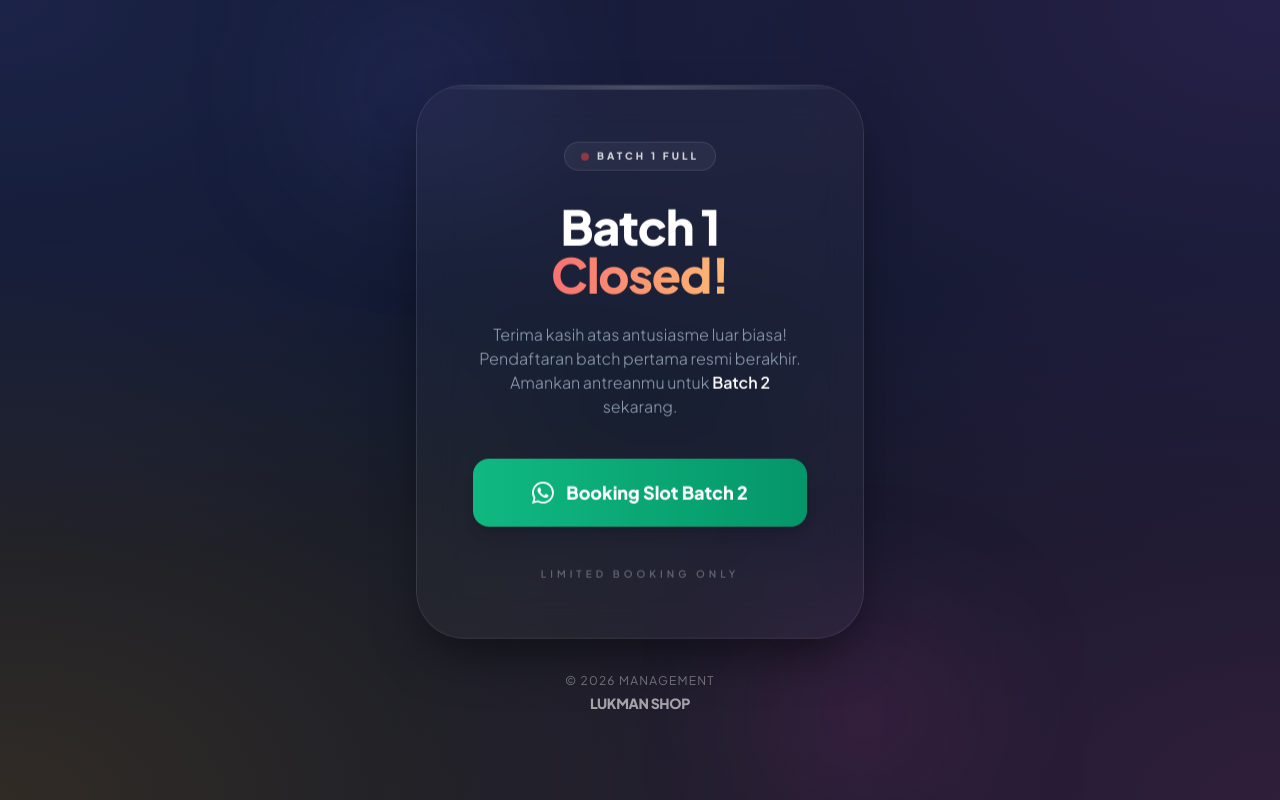
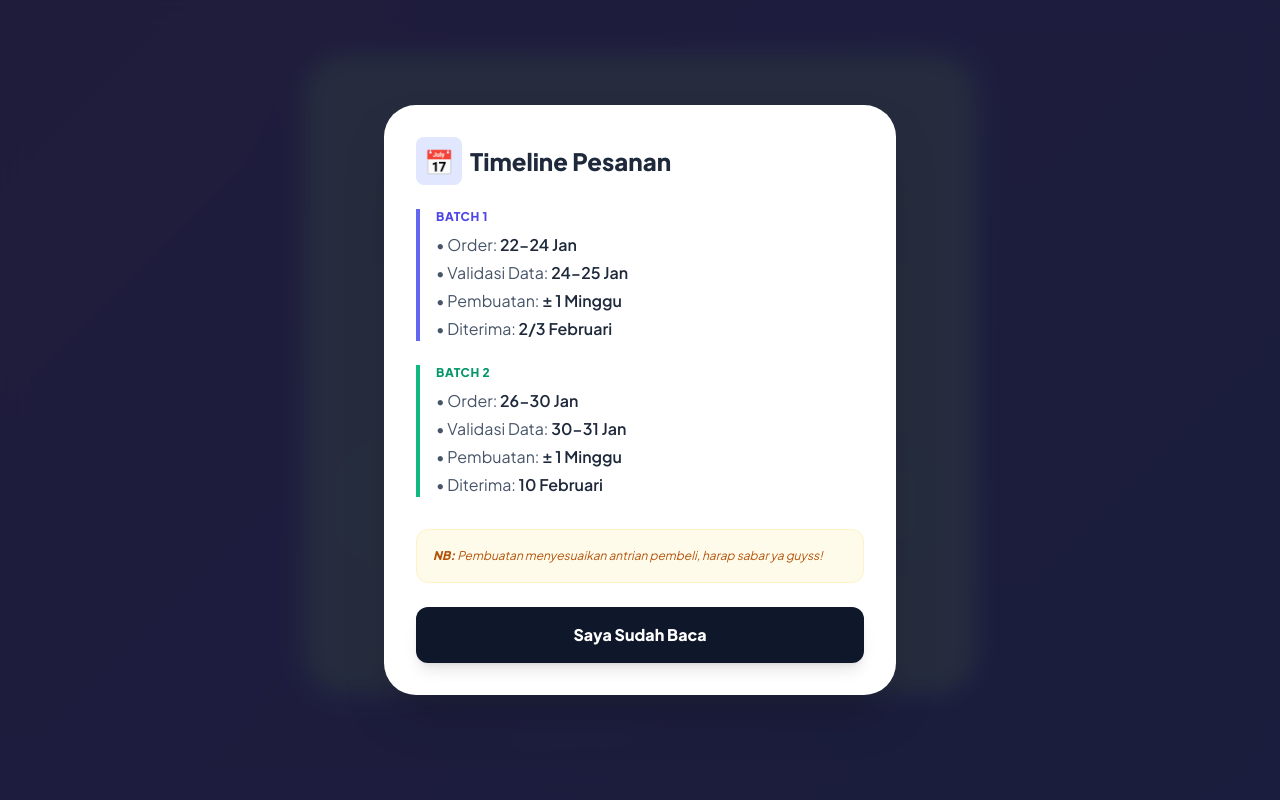
Before and after one commit to Rentalhtkraksaan/uki-tutup, a plain HTML site: page index.html in a window 1280 px wide. Drawn offline with nearby package versions, Linux system fonts and the light colour scheme.

Commit message:
Update index.html

```diff
--- a/index.html
+++ b/index.html
@@ -3,93 +3,174 @@
 <head>
     <meta charset="UTF-8">
     <meta name="viewport" content="width=device-width, initial-scale=1.0">
-    <title>Batch 1 Closed - Booking Batch 2</title>
+    <title>Informasi Pesanan - Batch 2 Segera Hadir</title>
     <script src="https://cdn.tailwindcss.com"></script>
-    <link href="https://fonts.googleapis.com/css2?family=Plus+Jakarta+Sans:wght@300;400;600;800&display=swap" rel="stylesheet">
+    <link href="https://fonts.googleapis.com/css2?family=Plus+Jakarta+Sans:wght@400;600;800&display=swap" rel="stylesheet">
     <style>
-        body {
-            font-family: 'Plus Jakarta Sans', sans-serif;
-            background-color: #0f172a;
+        body { font-family: 'Plus Jakarta Sans', sans-serif; overflow: hidden; }
+        .glass {
+            background: rgba(255, 255, 255, 0.95);
+            backdrop-filter: blur(10px);
+            border: 1px solid rgba(255, 255, 255, 0.2);
         }
-        .glass {
-            background: rgba(255, 255, 255, 0.03);
-            backdrop-filter: blur(20px);
-            border: 1px solid rgba(255, 255, 255, 0.1);
-            box-shadow: 0 25px 50px -12px rgba(0, 0, 0, 0.5);
+        .bg-animated {
+            background: linear-gradient(-45deg, #6366f1, #a855f7, #ec4899, #f59e0b);
+            background-size: 400% 400%;
+            animation: gradient 15s ease infinite;
         }
-        .bg-mesh {
-            background-color: #0f172a;
-            background-image:
-                radial-gradient(at 0% 0%, rgba(99, 102, 241, 0.15) 0px, transparent 50%),
-                radial-gradient(at 100% 0%, rgba(168, 85, 247, 0.15) 0px, transparent 50%),
-                radial-gradient(at 100% 100%, rgba(236, 72, 153, 0.15) 0px, transparent 50%),
-                radial-gradient(at 0% 100%, rgba(245, 158, 11, 0.15) 0px, transparent 50%);
+        @keyframes gradient {
+            0% { background-position: 0% 50%; }
+            50% { background-position: 100% 50%; }
+            100% { background-position: 0% 50%; }
         }
-        .btn-grad {
-            background: linear-gradient(90deg, #10b981 0%, #059669 100%);
-            transition: all 0.3s ease;
-        }
-        .btn-grad:hover {
-            box-shadow: 0 0 20px rgba(16, 185, 129, 0.4);
-            transform: translateY(-2px);
-        }
-        .floating {
-            animation: floating 6s ease-in-out infinite;
-        }
-        @keyframes floating {
-            0% { transform: translateY(0px); }
-            50% { transform: translateY(-10px); }
-            100% { transform: translateY(0px); }
+        /* Animasi Transisi */
+        #splash-screen {
+            transition: all 0.5s ease-in-out;
+            z-index: 100;
         }
     </style>
 </head>
-<body class="bg-mesh min-h-screen flex items-center justify-center p-6 overflow-hidden">
+<body class="bg-animated min-h-screen flex items-center justify-center p-4 md:p-6">
 
-    <div class="max-w-md w-full text-center relative">
-        <div class="absolute -top-20 -left-20 w-40 h-40 bg-indigo-500/20 rounded-full blur-[80px]"></div>
-        <div class="absolute -bottom-20 -right-20 w-40 h-40 bg-pink-500/20 rounded-full blur-[80px]"></div>
+    <div id="splash-screen" class="fixed inset-0 bg-slate-900/90 backdrop-blur-md flex items-center justify-center p-4">
+        <div class="bg-white rounded-[2rem] max-w-lg w-full p-6 md:p-8 shadow-2xl transform transition-all">
+            <h2 class="text-2xl font-extrabold text-slate-800 mb-6 flex items-center gap-2">
+                <span class="bg-indigo-100 p-2 rounded-lg">📅</span> Timeline Pesanan
+            </h2>
 
-        <div class="glass floating rounded-[3rem] p-10 md:p-14 relative z-10 overflow-hidden">
-            <div class="absolute top-0 left-0 w-full h-1 bg-gradient-to-r from-transparent via-white/20 to-transparent"></div>
+            <div class="space-y-6 text-sm md:text-base">
+                <div class="border-l-4 border-indigo-500 pl-4">
+                    <h3 class="font-bold text-indigo-600 uppercase tracking-wider text-xs mb-2">Batch 1</h3>
+                    <ul class="text-slate-600 space-y-1">
+                        <li>• Order: <span class="font-semibold text-slate-800">22-24 Jan</span></li>
+                        <li>• Validasi Data: <span class="font-semibold text-slate-800">24-25 Jan</span></li>
+                        <li>• Pembuatan: <span class="font-semibold text-slate-800">± 1 Minggu</span></li>
+                        <li>• Diterima: <span class="font-semibold text-slate-800">2/3 Februari</span></li>
+                    </ul>
+                </div>
 
-            <div class="mb-8 inline-flex items-center gap-2 bg-white/5 border border-white/10 text-white/80 text-[10px] font-bold px-4 py-1.5 rounded-full uppercase tracking-[0.3em]">
-                <span class="w-2 h-2 bg-red-500 rounded-full animate-pulse"></span>
-                Batch 1 Full
+                <div class="border-l-4 border-emerald-500 pl-4">
+                    <h3 class="font-bold text-emerald-600 uppercase tracking-wider text-xs mb-2">Batch 2</h3>
+                    <ul class="text-slate-600 space-y-1">
+                        <li>• Order: <span class="font-semibold text-slate-800">26-30 Jan</span></li>
+                        <li>• Validasi Data: <span class="font-semibold text-slate-800">30-31 Jan</span></li>
+                        <li>• Pembuatan: <span class="font-semibold text-slate-800">± 1 Minggu</span></li>
+                        <li>• Diterima: <span class="font-semibold text-slate-800">10 Februari</span></li>
+                    </ul>
+                </div>
             </div>
 
-            <h1 class="text-4xl md:text-5xl font-extrabold text-white mb-6 tracking-tight">
-                Batch 1 <br><span class="text-transparent bg-clip-text bg-gradient-to-r from-red-400 to-orange-300">Closed!</span>
-            </h1>
-
-            <p class="text-slate-400 text-sm md:text-base mb-10 leading-relaxed font-light">
-                Terima kasih atas antusiasme luar biasa! Pendaftaran batch pertama resmi berakhir. Amankan antreanmu untuk <span class="text-white font-semibold">Batch 2</span> sekarang.
-            </p>
-
-            <div class="relative group">
-                <a href="https://wa.me/6281252669990?text=Halo%20Lukman%2C%20saya%20mau%20booking%20slot%20untuk%20Batch%202"
-                   target="_blank"
-                   class="btn-grad flex items-center justify-center gap-3 text-white font-bold py-5 px-8 rounded-2xl shadow-lg text-lg">
-                    <svg xmlns="http://www.w3.org/2000/svg" width="22" height="22" fill="currentColor" viewBox="0 0 16 16">
-                        <path d="M13.601 2.326A7.854 7.854 0 0 0 7.994 0C3.627 0 .068 3.558.064 7.926c0 1.399.366 2.76 1.057 3.965L0 16l4.204-1.102a7.933 7.933 0 0 0 3.79.965h.004c4.368 0 7.926-3.558 7.93-7.93A7.898 7.898 0 0 0 13.6 2.326zM7.994 14.521a6.573 6.573 0 0 1-3.356-.92l-.24-.144-2.494.654.666-2.433-.156-.251a6.56 6.56 0 0 1-1.007-3.505c0-3.626 2.957-6.584 6.591-6.584a6.56 6.56 0 0 1 4.66 1.931 6.557 6.557 0 0 1 1.928 4.66c-.004 3.639-2.961 6.592-6.592 6.592zm3.615-4.934c-.197-.099-1.17-.578-1.353-.646-.182-.065-.315-.099-.445.099-.133.197-.513.646-.627.775-.114.133-.232.148-.43.05-.197-.1-.836-.308-1.592-.985-.59-.525-.985-1.175-1.103-1.372-.114-.198-.011-.304.088-.403.087-.088.197-.232.296-.346.1-.114.133-.198.198-.33.065-.134.034-.248-.015-.347-.05-.099-.445-1.076-.612-1.47-.16-.389-.323-.335-.445-.34-.114-.007-.247-.007-.38-.007a.729.729 0 0 0-.529.247c-.182.198-.691.677-.691 1.654 0 .977.71 1.916.81 2.049.098.133 1.394 2.132 3.383 2.992.47.205.84.326 1.129.418.475.152.904.129 1.246.08.38-.058 1.171-.48 1.338-.943.164-.464.164-.86.114-.943-.049-.084-.182-.133-.38-.232z"/>
-                    </svg>
-                    Booking Slot Batch 2
-                </a>
+            <div class="mt-8 p-4 bg-amber-50 rounded-xl border border-amber-100">
+                <p class="text-xs text-amber-700 leading-relaxed italic">
+                    <strong>NB:</strong> Pembuatan menyesuaikan antrian pembeli, harap sabar ya guyss!
+                </p>
             </div>
 
-            <p class="mt-10 text-[10px] text-white/30 font-semibold uppercase tracking-[0.4em]">
-                Limited Booking Only
-            </p>
-        </div>
-
-        <div class="mt-8 space-y-1">
-            <p class="text-white/40 text-xs font-medium uppercase tracking-widest">
-                &copy; 2026 Management
-            </p>
-            <p class="text-white/60 text-sm font-bold tracking-tight">
-                LUKMAN SHOP
-            </p>
+            <button onclick="closeSplash()" class="w-full mt-6 bg-slate-900 hover:bg-indigo-600 text-white font-bold py-4 rounded-xl transition-all active:scale-95 shadow-lg">
+                Saya Sudah Baca
+            </button>
         </div>
     </div>
 
+    <div id="main-content" class="max-w-2xl w-full text-center">
+        <div class="glass rounded-[2.5rem] p-6 md:p-12 shadow-2xl shadow-indigo-500/20">
+            <div class="mb-6 inline-block bg-red-100 text-red-600 text-[10px] font-bold px-4 py-1.5 rounded-full uppercase tracking-widest animate-pulse">
+                Registration Closed
+            </div>
+
+            <h1 class="text-3xl md:text-5xl font-extrabold text-slate-800 mb-4 tracking-tight">
+                Batch 2 <span class="text-indigo-600">Coming Soon</span>
+            </h1>
+
+            <p class="text-slate-500 text-sm md:text-lg mb-8 leading-relaxed">
+                Maaf, Batch 1 sudah penuh! Kami sedang menyiapkan slot baru untukmu. <br class="hidden md:block"> Jangan sampai ketinggalan Batch 2 pada:
+            </p>
+
+            <div class="bg-slate-900 text-white py-5 px-10 rounded-2xl mb-8 inline-block shadow-xl transform transition hover:scale-105">
+                <p class="font-bold text-xl mb-1">Senin, 26 Januari 2026</p>
+                <p class="text-indigo-400 text-sm font-mono tracking-widest uppercase">Pukul 09:00 WIB</p>
+            </div>
+
+            <div class="grid grid-cols-4 gap-2 md:gap-4 mb-10">
+                <div class="bg-white border border-slate-100 p-3 md:p-4 rounded-2xl shadow-sm">
+                    <div id="days" class="text-xl md:text-3xl font-extrabold text-slate-800">00</div>
+                    <div class="text-[9px] uppercase text-slate-400 font-bold mt-1">Hari</div>
+                </div>
+                <div class="bg-white border border-slate-100 p-3 md:p-4 rounded-2xl shadow-sm">
+                    <div id="hours" class="text-xl md:text-3xl font-extrabold text-slate-800">00</div>
+                    <div class="text-[9px] uppercase text-slate-400 font-bold mt-1">Jam</div>
+                </div>
+                <div class="bg-white border border-slate-100 p-3 md:p-4 rounded-2xl shadow-sm">
+                    <div id="minutes" class="text-xl md:text-3xl font-extrabold text-slate-800">00</div>
+                    <div class="text-[9px] uppercase text-slate-400 font-bold mt-1">Menit</div>
+                </div>
+                <div class="bg-white border border-slate-100 p-3 md:p-4 rounded-2xl shadow-sm ring-2 ring-indigo-500">
+                    <div id="seconds" class="text-xl md:text-3xl font-extrabold text-indigo-600">00</div>
+                    <div class="text-[9px] uppercase text-slate-400 font-bold mt-1">Detik</div>
+                </div>
+            </div>
+
+            <div class="flex flex-col md:flex-row gap-4 justify-center">
+                <a href="https://wa.me/6281252669990?text=Halo%20Admin%2C%20saya%20ingin%20booking%20slot%20untuk%20Batch%202"
+                    target="_blank"
+                   class="flex items-center justify-center gap-2 bg-emerald-500 hover:bg-emerald-600 text-white font-bold py-4 px-8 rounded-2xl transition-all hover:scale-105 active:scale-95 shadow-lg">
+                    Booking Batch 2 (WA)
+                </a>
+                <button onclick="addToCalendar()"
+                    class="flex items-center justify-center gap-2 bg-indigo-600 hover:bg-indigo-700 text-white font-bold py-4 px-8 rounded-2xl transition-all hover:scale-105 active:scale-95 shadow-lg">
+                    Ingatkan Saya
+                </button>
+            </div>
+        </div>
+        <p class="mt-8 text-white/70 text-sm">
+            &copy; 2026 Management Pesanan ID Card
+        </p>
+    </div>
+
+    <script>
+        // Fungsi Tutup Splash Screen
+        function closeSplash() {
+            const splash = document.getElementById('splash-screen');
+            splash.style.opacity = '0';
+            splash.style.pointerEvents = 'none';
+            document.body.style.overflow = 'auto'; // Aktifkan scroll
+        }
+
+        // TARGET WAKTU (26 Jan 2026 09:00)
+        const countDownDate = new Date("Jan 26, 2026 09:00:00").getTime();
+
+        const x = setInterval(function() {
+            const now = new Date().getTime();
+            const distance = countDownDate - now;
+
+            const days = Math.floor(distance / (1000 * 60 * 60 * 24));
+            const hours = Math.floor((distance % (1000 * 60 * 60 * 24)) / (1000 * 60 * 60));
+            const minutes = Math.floor((distance % (1000 * 60 * 60)) / (1000 * 60));
+            const seconds = Math.floor((distance % (1000 * 60)) / 1000);
+
+            document.getElementById("days").innerHTML = days < 10 ? "0" + days : days;
+            document.getElementById("hours").innerHTML = hours < 10 ? "0" + hours : hours;
+            document.getElementById("minutes").innerHTML = minutes < 10 ? "0" + minutes : minutes;
+            document.getElementById("seconds").innerHTML = seconds < 10 ? "0" + seconds : seconds;
+
+            if (distance < 0) {
+                clearInterval(x);
+                document.getElementById("days").innerHTML = "00";
+                document.getElementById("hours").innerHTML = "00";
+                document.getElementById("minutes").innerHTML = "00";
+                document.getElementById("seconds").innerHTML = "00";
+            }
+        }, 1000);
+
+        function addToCalendar() {
+            const title = encodeURIComponent("🚀 PEMBUKAAN BATCH 2 - ID CARD");
+            const details = encodeURIComponent("Segera daftar! Batch 2 sudah resmi dibuka sekarang.");
+            const location = encodeURIComponent("WhatsApp Admin / Website");
+            const startDate = "20260126T020000Z";
+            const endDate = "20260126T030000Z";
+            const calendarUrl = `https://www.google.com/calendar/render?action=TEMPLATE&text=${title}&dates=${startDate}/${endDate}&details=${details}&location=${location}&sf=true&output=xml`;
+            window.open(calendarUrl, '_blank');
+        }
+    </script>
 </body>
 </html>
```
